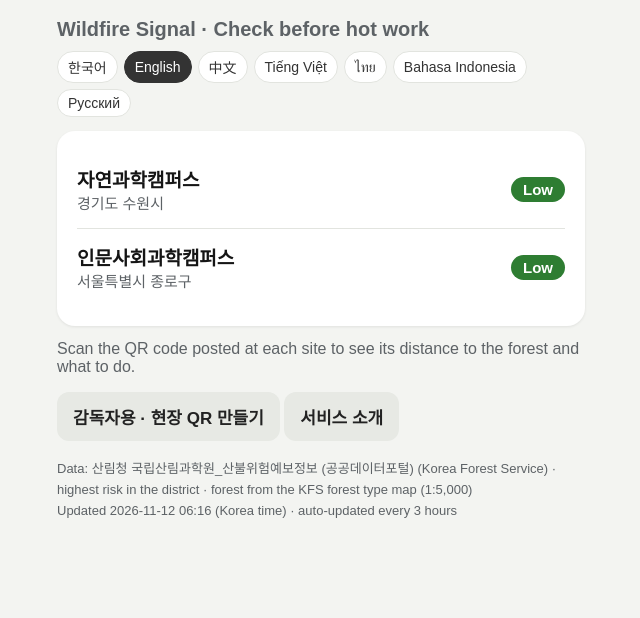
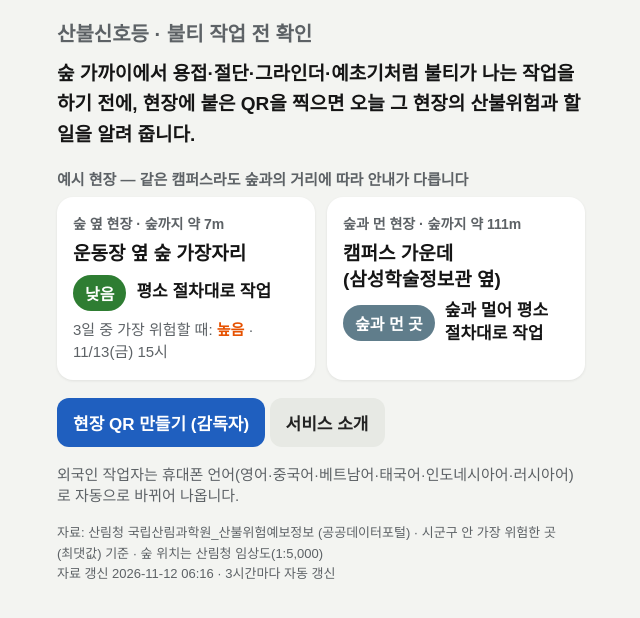
Before and after one commit to archi-pixel/fire-signal, a plain HTML site: page index.html in a window 1280 px wide. Shown: the whole page, without its empty margins (319-959 px from the left). Drawn offline with Linux system fonts and the light colour scheme.

Commit message:
처음 보는 사람용 보완: 첫 화면 예시 비교, 지난 시간 '지남', 감독자 거리 바꾸기, 지역 넓히는 방법
- 첫 화면: 무엇인지 한 줄 + 같은 캠퍼스 숲 옆(약 7m)·숲과 먼(약 111m) 예시 현장 비교, 3일 중 가장 위험한 때
- 현장 화면: 오늘 이미 지난 시간칸은 '지남'(7개 언어)
- 감독자 화면: 임상도 자동 거리를 숲 옆/100m 안/먼 곳으로 바꿀 수 있음
- 서비스 소개: 다른 지역으로 넓히는 방법, 임상도 기준 안내

Co-Authored-By: Claude Opus 5.5 <noreply@anthropic.com>
Claude-Session: https://claude.ai/code/session_01QnptpbEfSNNMppppFrpzyM

```diff
--- a/i18n.js
+++ b/i18n.js
@@ -16,7 +16,7 @@ const T = {
     unk: '확인 불가', unkTodo: '예보를 확인할 수 없음 · 감독자에게 확인 후 작업',
     forest: '숲까지', forestNone: '확인 안 됨(숲 옆으로 보고 판단)', forestIn: '숲 안', forestAbout: '약 {d}m', beyond: '({m}m 밖)',
     risk: '지역 산불위험', index: '지수', fcAt: '({t} 예보)',
-    call: '감독자에게 전화', slots: '작업 시간대 예보', noFc: '예보 자료가 없습니다.',
+    call: '감독자에게 전화', slots: '작업 시간대 예보', past: '지남', noFc: '예보 자료가 없습니다.',
     staleOld: '예보 자료가 {u} 이후로 갱신되지 않았습니다.', late: '예보 자료가 {u} 이후로 갱신되지 않아, 그때 받은 예보로 안내합니다.', staleNone: '이 지역은 지금 시각의 예보가 없습니다.', askSup: '감독자에게 확인하세요.',
     loadErr: '자료를 불러오지 못했습니다 — 잠시 뒤 다시 열어 주세요.',
     notFound: '이 현장의 지역 예보 자료를 찾지 못했습니다. QR을 다시 만들어 주세요.',
@@ -32,7 +32,7 @@ const T = {
     unk: 'Unknown', unkTodo: 'Forecast unavailable — ask your supervisor before working',
     forest: 'Distance to forest', forestNone: 'Not checked (treated as next to forest)', forestIn: 'Inside forest', forestAbout: 'about {d} m', beyond: '(beyond {m} m)',
     risk: 'Area wildfire risk', index: 'index', fcAt: '(forecast {t})',
-    call: 'Call supervisor', slots: 'Forecast for work hours', noFc: 'No forecast data.',
+    call: 'Call supervisor', slots: 'Forecast for work hours', past: 'past', noFc: 'No forecast data.',
     staleOld: 'The forecast has not been updated since {u}.', late: 'The forecast has not been updated since {u}; showing the forecast received then.', staleNone: 'There is no forecast for this time in this area.', askSup: 'Check with your supervisor.',
     loadErr: 'Could not load data — please try again shortly.',
     notFound: 'No forecast data found for this site. Ask your supervisor to make a new QR code.',
@@ -48,7 +48,7 @@ const T = {
     unk: '无法确认', unkTodo: '无法确认预报，请先向主管确认再作业',
     forest: '距树林', forestNone: '未确认（按紧邻树林处理）', forestIn: '在树林内', forestAbout: '约 {d} 米', beyond: '（{m} 米以外）',
     risk: '地区山火风险', index: '指数', fcAt: '（{t} 预报）',
-    call: '致电主管', slots: '作业时段预报', noFc: '没有预报数据。',
+    call: '致电主管', slots: '作业时段预报', past: '已过', noFc: '没有预报数据。',
     staleOld: '预报自 {u} 起未更新。', late: '预报自 {u} 起未更新，以下按当时收到的预报显示。', staleNone: '该地区没有当前时段的预报。', askSup: '请向主管确认。',
     loadErr: '无法加载数据，请稍后再试。',
     notFound: '找不到该现场的地区预报数据。请让主管重新制作二维码。',
@@ -64,7 +64,7 @@ const T = {
     unk: 'Không rõ', unkTodo: 'Không có dự báo — hỏi người giám sát trước khi làm',
     forest: 'Khoảng cách đến rừng', forestNone: 'Chưa xác định (coi như sát rừng)', forestIn: 'Trong rừng', forestAbout: 'khoảng {d} m', beyond: '(ngoài {m} m)',
     risk: 'Nguy cơ cháy rừng khu vực', index: 'chỉ số', fcAt: '(dự báo {t})',
-    call: 'Gọi người giám sát', slots: 'Dự báo theo giờ làm việc', noFc: 'Không có dữ liệu dự báo.',
+    call: 'Gọi người giám sát', slots: 'Dự báo theo giờ làm việc', past: 'đã qua', noFc: 'Không có dữ liệu dự báo.',
     staleOld: 'Dự báo chưa được cập nhật từ {u}.', late: 'Dự báo chưa được cập nhật từ {u}; đang hiển thị theo dự báo nhận lúc đó.', staleNone: 'Khu vực này không có dự báo cho thời điểm hiện tại.', askSup: 'Hãy hỏi người giám sát.',
     loadErr: 'Không tải được dữ liệu — vui lòng thử lại sau.',
     notFound: 'Không tìm thấy dữ liệu dự báo cho công trường này. Hãy nhờ người giám sát tạo lại mã QR.',
@@ -80,7 +80,7 @@ const T = {
     unk: 'ไม่ทราบ', unkTodo: 'ไม่มีข้อมูลพยากรณ์ สอบถามหัวหน้างานก่อนทำงาน',
     forest: 'ระยะถึงป่า', forestNone: 'ไม่ทราบ (ถือว่าอยู่ติดป่า)', forestIn: 'อยู่ในป่า', forestAbout: 'ประมาณ {d} ม.', beyond: '(เกิน {m} ม.)',
     risk: 'ความเสี่ยงไฟป่าในพื้นที่', index: 'ดัชนี', fcAt: '(พยากรณ์ {t})',
-    call: 'โทรหาหัวหน้างาน', slots: 'พยากรณ์ช่วงเวลาทำงาน', noFc: 'ไม่มีข้อมูลพยากรณ์',
+    call: 'โทรหาหัวหน้างาน', slots: 'พยากรณ์ช่วงเวลาทำงาน', past: 'ผ่านแล้ว', noFc: 'ไม่มีข้อมูลพยากรณ์',
     staleOld: 'ข้อมูลพยากรณ์ไม่ได้อัปเดตตั้งแต่ {u}', late: 'ข้อมูลพยากรณ์ไม่ได้อัปเดตตั้งแต่ {u} จึงแสดงตามพยากรณ์ที่ได้รับในขณะนั้น', staleNone: 'พื้นที่นี้ไม่มีพยากรณ์สำหรับเวลานี้', askSup: 'โปรดสอบถามหัวหน้างาน',
     loadErr: 'โหลดข้อมูลไม่ได้ โปรดลองใหม่อีกครั้ง',
     notFound: 'ไม่พบข้อมูลพยากรณ์ของไซต์นี้ โปรดให้หัวหน้างานสร้าง QR ใหม่',
@@ -96,7 +96,7 @@ const T = {
     unk: 'Tidak diketahui', unkTodo: 'Prakiraan tidak tersedia — tanyakan pengawas sebelum bekerja',
     forest: 'Jarak ke hutan', forestNone: 'Tidak diketahui (dianggap dekat hutan)', forestIn: 'Di dalam hutan', forestAbout: 'sekitar {d} m', beyond: '(lebih dari {m} m)',
     risk: 'Risiko kebakaran hutan wilayah', index: 'indeks', fcAt: '(prakiraan {t})',
-    call: 'Telepon pengawas', slots: 'Prakiraan jam kerja', noFc: 'Tidak ada data prakiraan.',
+    call: 'Telepon pengawas', slots: 'Prakiraan jam kerja', past: 'lewat', noFc: 'Tidak ada data prakiraan.',
     staleOld: 'Prakiraan belum diperbarui sejak {u}.', late: 'Prakiraan belum diperbarui sejak {u}; ditampilkan berdasarkan prakiraan saat itu.', staleNone: 'Tidak ada prakiraan untuk waktu ini di wilayah ini.', askSup: 'Tanyakan kepada pengawas.',
     loadErr: 'Gagal memuat data — coba lagi sebentar lagi.',
     notFound: 'Data prakiraan untuk lokasi ini tidak ditemukan. Minta pengawas membuat QR baru.',
@@ -112,7 +112,7 @@ const T = {
     unk: 'Нет данных', unkTodo: 'Прогноз недоступен — уточните у руководителя перед работой',
     forest: 'До леса', forestNone: 'Не определено (считается рядом с лесом)', forestIn: 'В лесу', forestAbout: 'около {d} м', beyond: '(дальше {m} м)',
     risk: 'Пожарная опасность в районе', index: 'индекс', fcAt: '(прогноз на {t})',
-    call: 'Позвонить руководителю', slots: 'Прогноз на рабочие часы', noFc: 'Нет данных прогноза.',
+    call: 'Позвонить руководителю', slots: 'Прогноз на рабочие часы', past: 'прошло', noFc: 'Нет данных прогноза.',
     staleOld: 'Прогноз не обновлялся с {u}.', late: 'Прогноз не обновлялся с {u}; показан прогноз, полученный тогда.', staleNone: 'Для этого района нет прогноза на текущее время.', askSup: 'Уточните у руководителя.',
     loadErr: 'Не удалось загрузить данные — попробуйте чуть позже.',
     notFound: 'Данные прогноза для этого объекта не найдены. Попросите руководителя сделать новый QR-код.',
--- a/index.html
+++ b/index.html
@@ -41,10 +41,18 @@
     return `<div class="dot" style="background:${color};font-size:${dotSize(text)}px">${esc(text)}</div>`;
   }
 
+  // 첫 화면 예시 현장(같은 캠퍼스, 숲과의 거리만 다름 — 거리는 임상도로 잰 값)
+  const EXAMPLES = [
+    { title: '운동장 옆 숲 가장자리', n: '예시) 자과캠 운동장 옆', sg: '41110', f: 7 },
+    { title: '캠퍼스 가운데(삼성학술정보관 옆)', n: '예시) 자과캠 삼성학술정보관 옆', sg: '41110', f: 111 },
+  ];
+
   function render() {
-    const t = T[lang];
-    document.documentElement.lang = lang;
-    const head = `<header><h1>${esc(t.title)}</h1></header>` + langBar();
+    const onSite = q.has('sg');
+    const L = onSite ? lang : 'ko';
+    const t = T[L];
+    document.documentElement.lang = L;
+    const head = `<header><h1>${esc(t.title)}</h1></header>` + (onSite ? langBar() : '');
     if (loadErr || !fire) { app.innerHTML = head + `<p class="err">${esc(t.loadErr)}</p>`; return; }
     const foot = `<footer>${esc(fmt(t.foot1, { src: fire.source }))}<br>${esc(fmt(t.foot2, { u: fire.updated }))}</footer>`;
     const koLine = s => lang === 'ko' ? '' : `<div class="todo-ko">${esc(s)}</div>`;
@@ -73,10 +81,11 @@
       const st = lvText(sig, lang);
       const lv = s.cur ? levelOf(s.cur.max) : null;
       const forestTxt = fd === null ? t.forestNone : fd === 0 ? t.forestIn : fmt(t.forestAbout, { d: fd });
+      const nowD = new Date(), todayK = dayKey(nowD), nowH = kstParts(nowD).h;
       const days = s.days.map(d => `<div class="day"><span class="dl">${esc(dayLabelL(d.t, lang))}</span><div class="slots">${
         WORK_HOURS.map(h => {
           const x = d.slots.find(z => z.h === h);
-          if (!x) return `<div class="slot" style="background:#d6d8d3;color:#777">${hourLabel(h, lang)}<small>-</small></div>`;
+          if (!x) return `<div class="slot" style="background:#d6d8d3;color:#777">${hourLabel(h, lang)}<small>${d.k === todayK && h < nowH ? esc(t.past) : '-'}</small></div>`;
           const l = levelOf(x.max);
           return `<div class="slot" style="background:${near ? l.color : '#90a4ae'}">${hourLabel(h, lang)}<small>${esc(lvText(l, lang).name)}</small></div>`;
         }).join('')
@@ -100,18 +109,30 @@
       return;
     }
 
-    // ── 첫 화면: 두 캠퍼스 ──
+    // ── 첫 화면: 무엇인지 한 줄 + 예시 현장 두 곳 비교 ──
     document.title = '산불신호등 — 불티 작업 전 확인';
-    const items = CAMPUSES.map(c => {
-      const r = hasRegion(fire, c.sg) ? fire.regions[c.sg] : null; const s = r && summarize(r, fire);
-      const lv = s && !s.stale ? levelOf(s.cur.max) : UNKNOWN;
-      return `<a href="?sg=${c.sg}&n=${encodeURIComponent(c.n)}"><span>${esc(c.n)}<br><small class="muted" style="font-weight:400;font-size:15px">${esc(r ? r.name : '')}</small></span>
-        <span class="pill" style="background:${lv.color}">${esc(lvText(lv, lang).name)}</span></a>`;
+    const cards = EXAMPLES.map(e => {
+      const r = hasRegion(fire, e.sg) ? fire.regions[e.sg] : null; const s = r && summarize(r, fire);
+      const near = e.f <= NEAR_M;
+      const sig = !s || s.stale ? UNKNOWN : !near ? FAR : levelOf(s.cur.max);
+      let peak = '';
+      if (s && !s.stale) {
+        const all = s.days.flatMap(d => d.slots.map(x => ({ ...x, d: d.label })));
+        const top = all.length ? all.reduce((a, b) => (b.max > a.max ? b : a)) : null;
+        if (top && near) peak = `3일 중 가장 위험할 때: <b style="color:${levelOf(top.max).color}">${esc(levelOf(top.max).name)}</b> · ${esc(top.d)} ${top.h}시`;
+      }
+      return `<a class="ex" href="?sg=${e.sg}&n=${encodeURIComponent(e.n)}&f=${e.f}">
+        <span class="exk">${near ? '숲 옆 현장' : '숲과 먼 현장'} · 숲까지 약 ${e.f}m</span>
+        <b class="ext">${esc(e.title)}</b>
+        <span class="exs-row"><span class="pill" style="background:${sig.color}">${esc(sig.name)}</span><span class="exdo">${esc(sig.todo)}</span></span>
+        ${peak ? `<span class="muted exp">${peak}</span>` : ''}</a>`;
     }).join('');
     app.innerHTML = head + `
-      <section class="card list">${items}</section>
-      <p class="where" style="margin-top:14px">${esc(t.hint)}</p>
-      <p><a class="btn gray" href="register.html">감독자용 · 현장 QR 만들기</a> <a class="btn gray" href="about.html">서비스 소개</a></p>
+      <p class="lead">숲 가까이에서 용접·절단·그라인더·예초기처럼 불티가 나는 작업을 하기 전에, 현장에 붙은 QR을 찍으면 오늘 그 현장의 산불위험과 할 일을 알려 줍니다.</p>
+      <p class="sub" style="margin:18px 0 8px">예시 현장 — 같은 캠퍼스라도 숲과의 거리에 따라 안내가 다릅니다</p>
+      <div class="exs">${cards}</div>
+      <p style="margin-top:18px"><a class="btn" href="register.html">현장 QR 만들기 (감독자)</a> <a class="btn gray" href="about.html">서비스 소개</a></p>
+      <p class="where" style="font-size:15px">외국인 작업자는 휴대폰 언어(영어·중국어·베트남어·태국어·인도네시아어·러시아어)로 자동으로 바뀌어 나옵니다.</p>
     ` + foot;
   }
   render();
--- a/style.css
+++ b/style.css
@@ -33,6 +33,16 @@ a{color:#1f5fbf}
 .langs button{font:inherit;font-size:14px;border:1px solid var(--line);background:#fff;color:#333;border-radius:16px;padding:5px 10px;cursor:pointer}
 .langs button[aria-current]{background:#333;color:#fff;border-color:#333}
 .day .dl{width:auto;min-width:84px}
+.lead{font-size:19px;line-height:1.6;margin:12px 0 0;font-weight:600}
+.exs{display:grid;gap:12px;grid-template-columns:repeat(auto-fit,minmax(230px,1fr))}
+.ex{display:flex;flex-direction:column;gap:8px;background:var(--card);border-radius:16px;padding:16px;text-decoration:none;color:inherit;box-shadow:0 1px 3px rgba(0,0,0,.08)}
+.ex:hover{box-shadow:0 2px 8px rgba(0,0,0,.15)}
+.exk{font-size:14px;color:var(--muted);font-weight:700}
+.ext{font-size:19px;line-height:1.35}
+.exs-row{display:flex;gap:10px;align-items:center}
+.exs-row .pill{font-size:16px;font-weight:800;padding:6px 12px}
+.exdo{font-size:17px;font-weight:800;line-height:1.35}
+.exp{font-size:15px;line-height:1.5}
 .dot{overflow-wrap:anywhere}
 .lamp>div:last-child{min-width:0}
 .slot{min-width:0}
```
Also changed, not shown: about.html (+11 -0 lines), register.html (+11 -6 lines), 1 other file.
